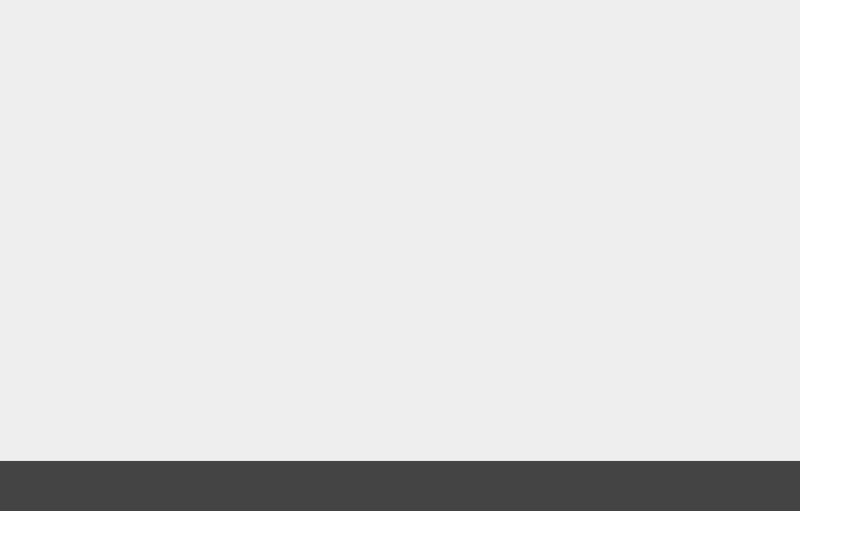
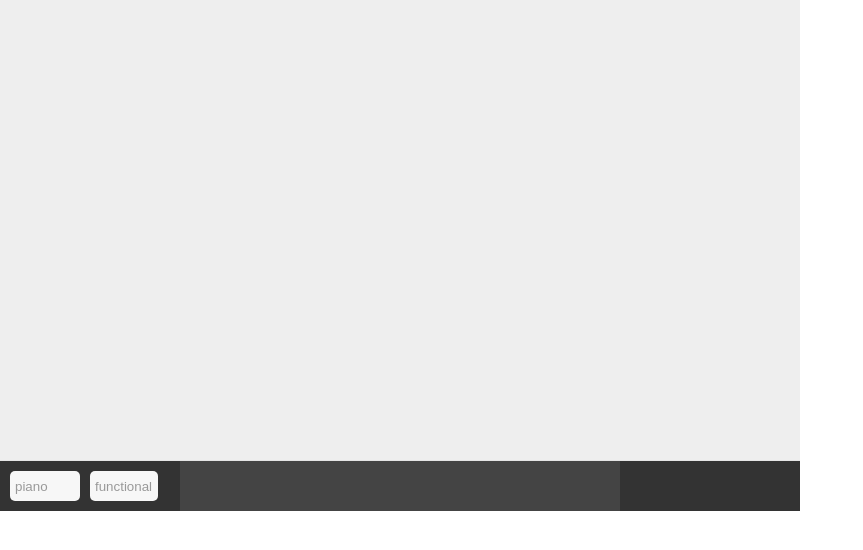
Before and after one commit to yjp20/piano, a website: page public/game.html in a window 1280 px wide. Shown: the whole page, without its empty margins (0-863 px from the left). Drawn offline with Linux system fonts and the light colour scheme.

Commit message:
add more things

```diff
--- a/public/css/game.css
+++ b/public/css/game.css
@@ -96,13 +96,17 @@ body{
 }
 
 #controls {
+  font-size: 14px;
+  color: white;
   width: 800px;
   height:50px;
   background-color: #444;
   border-top: 1px solid #e5e5e5;
 
   display:flex;
+  flex-direction:row;
   justify-content: space-between;
+  align-items: center;
 }
 
 #pedal-container {
@@ -115,11 +119,14 @@ body{
 }
 
 .pedals {
+  padding-top:10px;
+  text-align: center;
+  color: black;
   border: none;
   background-color: #fff;
   width: 18px;
   border-radius: 2px;
-  height: 40px;
+  height: 30px;
 }
 .pedals[pressed] {
   background-color: #ddd;
@@ -127,8 +134,15 @@ body{
 
 #other-left,
 #other-right {
-  height: 40px;
+  background-color: #333;
+  display:flex;
+  padding: 10px;
+  height: 30px;
+  justify-content: center:
+  align-items:center;
+  width: 160px;
 }
+
 select {
   color: #999;
   vertical-align: middle;
@@ -136,8 +150,7 @@ select {
   border: none;
   padding: 5px;
   border-radius: 5px;
-  background: #fff;
-  margin-left: 20px;
+  background: #f7f7f7;
   -webkit-appearance: none;
   -moz-appearance: none;
   appearance: none;
@@ -156,6 +169,11 @@ input[type=range]::-moz-focus-inner {
 input[type=checkbox] {
   display: none;
 }
+#instrument {
+  width: 70px;
+  height: 30px;
+}
+#
 .toggle {
   margin-right: 15px;
   width: 35px;
--- a/public/game.html
+++ b/public/game.html
@@ -10,9 +10,22 @@
       <div id="black-keys"></div>
     </div>
     <div id="controls">
-      <div id="other-left"></div>
+      <div id="other-left">
+        <select id="instrument">
+          <option selected>piano</option>
+          <option>guitar</option>
+          <option>violin</option>
+          <option>xylophone</option>
+        </select>
+        <select id="keymap">
+          <option selected> functional </option>
+          <option> basic </option>
+          <option> compact </option>
+        </select>
+      </div>
       <div id="pedal-container"></div>
-      <div id="other-right"></div>
+      <div id="other-right">
+      </div>
     </div>
     <script src='compiled.js'></script>
     <script>
--- a/public/js/models/Pedals.js
+++ b/public/js/models/Pedals.js
@@ -21,4 +21,7 @@ class Pedals {
     }.bind(this);
     return tempjsButton;
   }
+  setText(string) {
+    this.jsButton.DOMelement.innerHTML = string;
+  }
 }
```
Also changed, not shown: public/js/models/PianoKeyboard.js (+23 -2 lines), public/js/models/PianoKeys.js (+5 -4 lines), public/js/wrappers/WebAudioClient.Client.js (line endings or trailing spaces).
